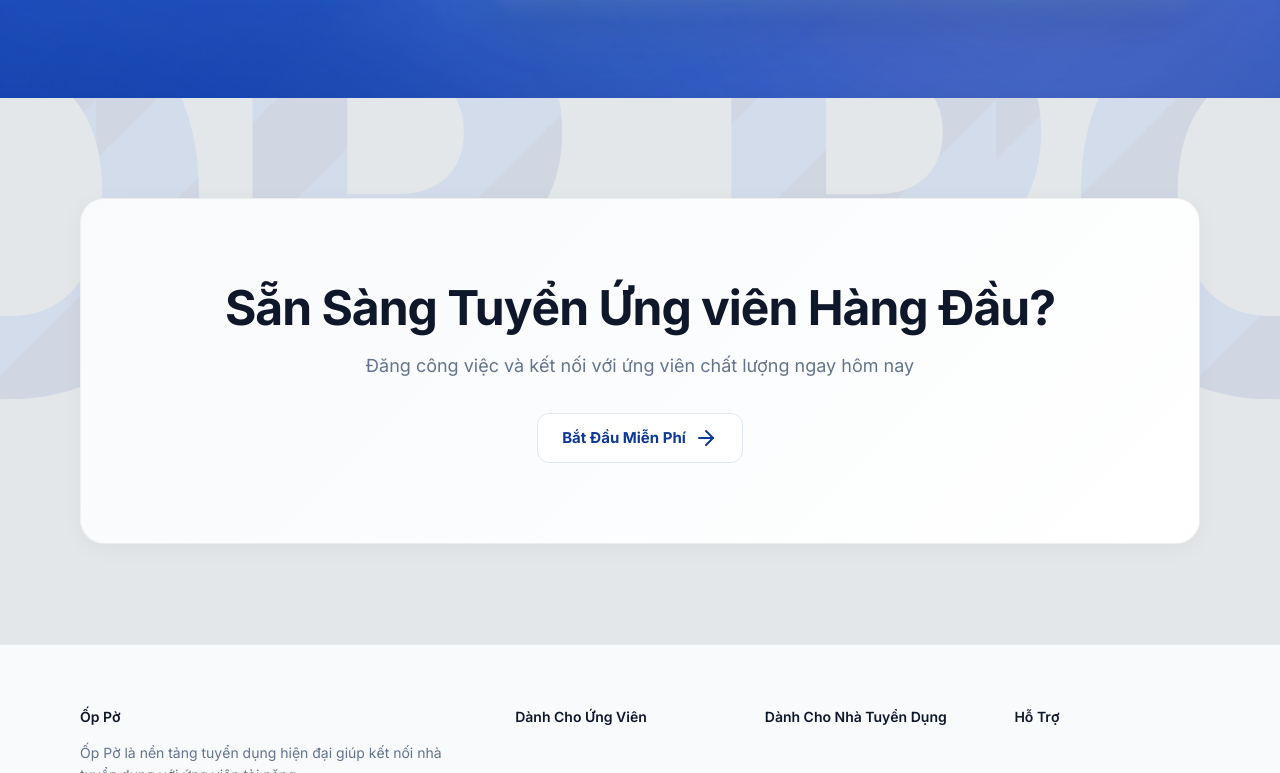
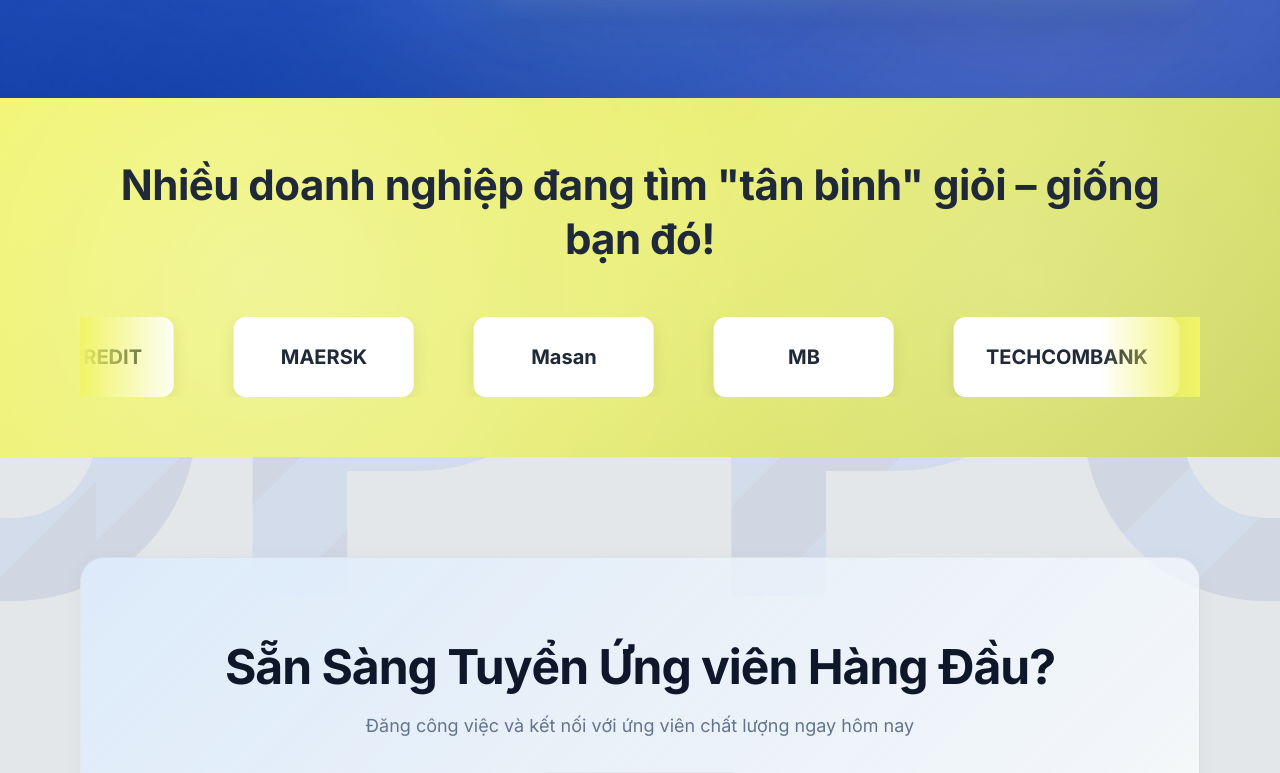
Before and after one commit to leluc212/OpPoReview, a React (Vite) app: page / in a window 1280 px wide. Shown: the part 747-1520 px from the top of the page. Built offline with nearby package versions, Linux system fonts and the light colour scheme; the HTML template or start-up script is replaced by a standard one.

Commit message:
fix UI/UX lan 7

```diff
--- a/src/pages/auth/LandingPage.jsx
+++ b/src/pages/auth/LandingPage.jsx
@@ -824,7 +824,7 @@ const CTASection = styled.section`
 `;
 
 const CTACard = styled(motion.div)`
-  background: linear-gradient(135deg, #F8FAFC 0%, #FFFFFF 100%);
+  background: linear-gradient(135deg, #dceaf9 0%, #ffffffb3 100%);
   border: 1px solid rgba(0, 0, 0, 0.06);
   padding: 80px 60px;
   border-radius: 24px;
@@ -1002,6 +1002,106 @@ const SectionHeading = styled(motion.div)`
   }
 `;
 
+const CompanyBannerSection = styled.section`
+  background: linear-gradient(135deg, #F0F465 0%, #E8ED6F 50%, #C8D45A 100%);
+  padding: 60px 80px;
+  position: relative;
+  overflow: hidden;
+
+  &::before {
+    content: '';
+    position: absolute;
+    top: 0;
+    left: 0;
+    right: 0;
+    bottom: 0;
+    background:
+      radial-gradient(circle at 20% 50%, rgba(255, 255, 255, 0.3) 0%, transparent 50%),
+      radial-gradient(circle at 80% 50%, rgba(255, 255, 255, 0.2) 0%, transparent 50%);
+    pointer-events: none;
+  }
+`;
+
+const CompanyBannerContent = styled.div`
+  max-width: 1440px;
+  margin: 0 auto;
+  position: relative;
+  z-index: 1;
+`;
+
+const CompanyBannerTitle = styled(motion.h2)`
+  text-align: center;
+  font-size: 42px;
+  font-weight: 700;
+  color: #1F2937;
+  margin-bottom: 50px;
+  line-height: 1.3;
+  letter-spacing: -0.5px;
+
+  @media (max-width: 768px) {
+    font-size: 28px;
+    margin-bottom: 30px;
+  }
+`;
+
+const LogoCarouselWrapper = styled.div`
+  position: relative;
+  overflow: hidden;
+  width: 100%;
+
+  &::before,
+  &::after {
+    content: '';
+    position: absolute;
+    top: 0;
+    bottom: 0;
+    width: 100px;
+    z-index: 2;
+    pointer-events: none;
+  }
+
+  &::before {
+    left: 0;
+    background: linear-gradient(to right, rgba(240, 244, 101, 1), rgba(240, 244, 101, 0));
+  }
+
+  &::after {
+    right: 0;
+    background: linear-gradient(to left, rgba(240, 244, 101, 1), rgba(240, 244, 101, 0));
+  }
+`;
+
+const LogoCarousel = styled(motion.div)`
+  display: flex;
+  gap: 60px;
+  align-items: center;
+  width: fit-content;
+`;
+
+const BannerCompanyLogo = styled.div`
+  background: white;
+  padding: 16px 32px;
+  border-radius: 12px;
+  box-shadow: 0 4px 16px rgba(0, 0, 0, 0.08);
+  display: flex;
+  align-items: center;
+  justify-content: center;
+  min-width: 180px;
+  height: 80px;
+  transition: all 0.3s cubic-bezier(0.4, 0, 0.2, 1);
+
+  &:hover {
+    transform: translateY(-4px);
+    box-shadow: 0 8px 24px rgba(0, 0, 0, 0.12);
+  }
+
+  img {
+    max-width: 140px;
+    max-height: 50px;
+    object-fit: contain;
+  }
+`;
+
 const particleConfigs = [
   { top: '8%', left: '15%', duration: 16, delay: 0 },
   { top: '22%', left: '78%', duration: 19, delay: 1.2 },
@@ -1013,6 +1113,18 @@ const particleConfigs = [
   { top: '85%', left: '12%', duration: 19, delay: 2.1 },
   { top: '42%', left: '8%', duration: 18, delay: 1.1 },
   { top: '68%', left: '82%', duration: 20, delay: 2.8 },
+];
+
+const companyLogos = [
+  { name: 'F88', logo: 'F88' },
+  { name: 'HOME CREDIT', logo: 'HOME CREDIT' },
+  { name: 'MAERSK', logo: 'MAERSK' },
+  { name: 'Masan', logo: 'Masan' },
+  { name: 'MB', logo: 'MB' },
+  { name: 'TECHCOMBANK', logo: 'TECHCOMBANK' },
+  { name: 'THACO AUTO', logo: 'THACO AUTO' },
+  { name: 'Vinamilk', logo: 'Vinamilk' },
+  { name: 'VNPAY', logo: 'VNPAY' },
 ];
 
 const LandingPage = () => {
@@ -1529,6 +1641,48 @@ const LandingPage = () => {
         </HeroContent>
       </HeroSection>
 
+      <CompanyBannerSection>
+        <CompanyBannerContent>
+          <CompanyBannerTitle
+            initial={{ opacity: 0, y: 20 }}
+            whileInView={{ opacity: 1, y: 0 }}
+            viewport={{ once: true }}
+            transition={{ duration: 0.6 }}
+          >
+            Nhiều doanh nghiệp đang tìm "tân binh" giỏi – giống bạn đó!
+          </CompanyBannerTitle>
+
+          <LogoCarouselWrapper>
+            <LogoCarousel
+              animate={{
+                x: [0, -1800],
+              }}
+              transition={{
+                x: {
+                  repeat: Infinity,
+                  repeatType: "loop",
+                  duration: 30,
+                  ease: "linear",
+                },
+              }}
+            >
+              {[...companyLogos, ...companyLogos, ...companyLogos].map((company, index) => (
+                <BannerCompanyLogo key={`${company.name}-${index}`}>
+                  <span style={{
+                    fontSize: '20px',
+                    fontWeight: '700',
+                    color: '#1F2937',
+                    whiteSpace: 'nowrap'
+                  }}>
+                    {company.logo}
+                  </span>
+                </BannerCompanyLogo>
+              ))}
+            </LogoCarousel>
+          </LogoCarouselWrapper>
+        </CompanyBannerContent>
+      </CompanyBannerSection>
+
       <CTASection>
         <CTACard
           initial={{ opacity: 0, scale: 0.95 }}
```
